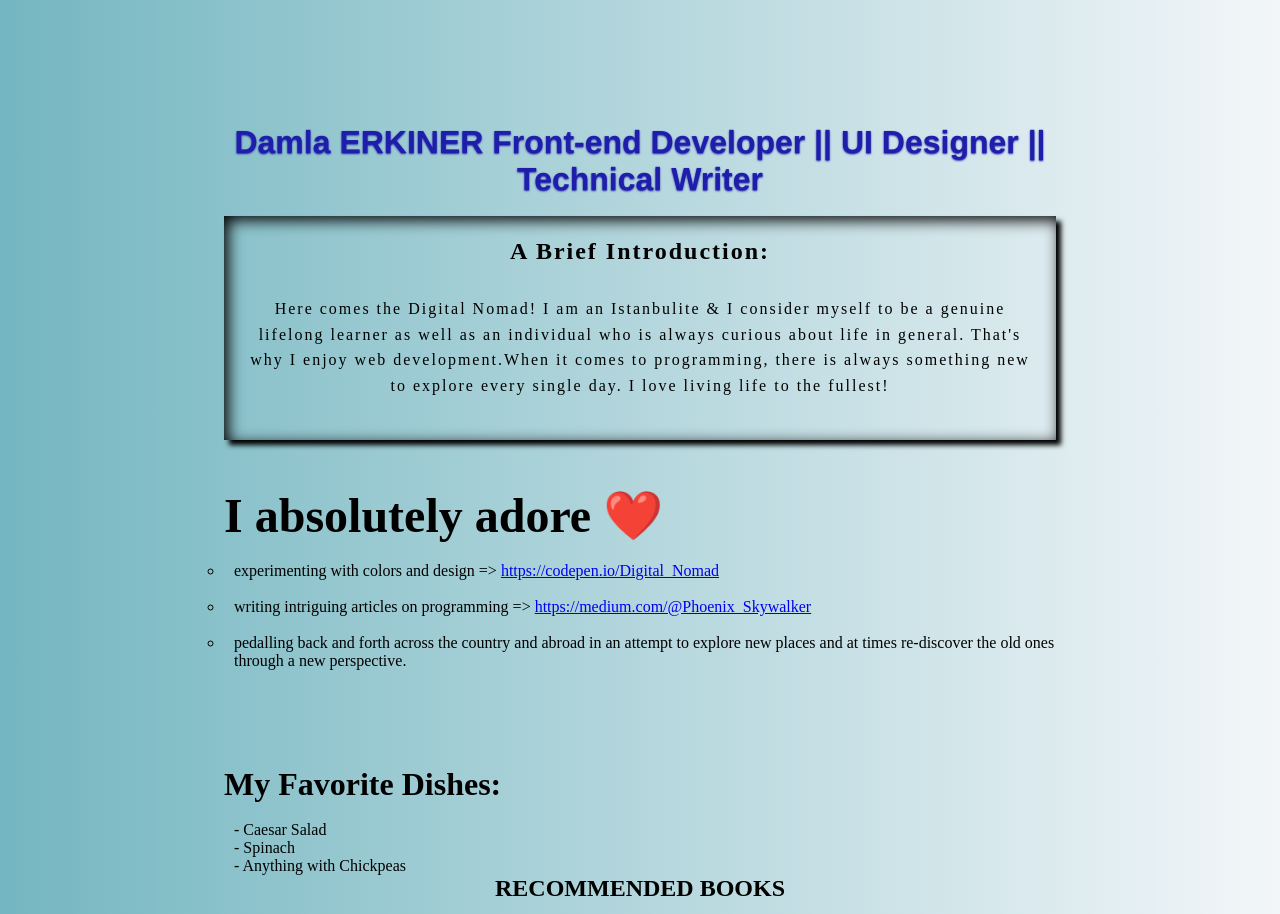
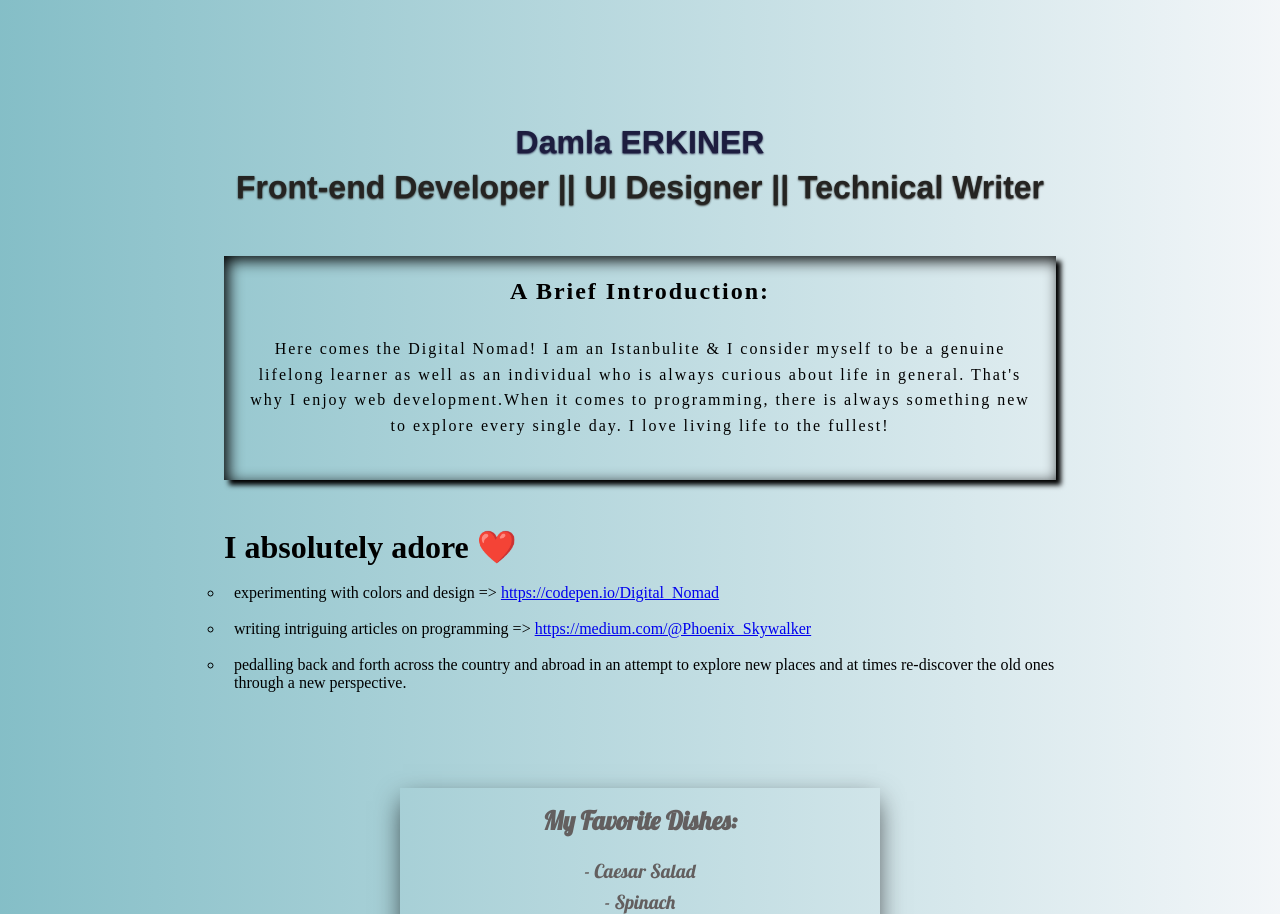
Before and after one commit to derkiner/Iyzico_Practicum_Frontend-Projects, a plain HTML site: page Week_1/Assignment_2_HTML/index.html in a window 1280 px wide. Shown: the part 100-1014 px from the top of the page. Drawn offline with Linux system fonts and the light colour scheme.

Commit message:
Update style.css

```diff
--- a/Week_1/Assignment_2_HTML/style.css
+++ b/Week_1/Assignment_2_HTML/style.css
@@ -1,5 +1,8 @@
+/* GOOGLE FONTS IMPORT */
 @import url("https://fonts.googleapis.com/css2?family=Lobster&display=swap");
 
+
+/* GENERAL CONTENT */
 *,
 ::after,
 ::before {
@@ -11,21 +14,55 @@
 body {
   background-image: linear-gradient(
     to right,
-    rgba(81, 164, 177, 0.8),
+    rgba(102, 174, 185, 0.8),
     rgba(240, 244, 247, 0.8)
   );
   font-family: "Times New Roman", Times, serif;
+}
+
+p {
+  text-align: center;
+}
+
+.wrapper {
+  display: grid;
+  grid-template-columns: 1fr 1fr 1fr;
+  text-align: center;
+}
+
+
+/* MAIN CONTAINER */
+.container {
+  margin: 0 auto;
+  padding: 14rem;
 }
 
 #title {
   text-shadow: 0 1px 2px;
   text-align: center;
   font-family: "Franklin Gothic Medium", "Arial Narrow", Arial, sans-serif;
-  color: rgb(30, 30, 171);
+  color: rgb(29, 29, 63);
 }
 
-#love {
-  font-size: 3rem;
+#title span {
+  display: block;
+  color: #252422;
+  padding: 0.5rem;
+  margin-bottom: 1.5rem;
+}
+
+
+/* ABOUT */
+.about {
+  margin-bottom: 3rem;
+  box-shadow: 2px 2px 2px 2px rgba(0, 0, 0, 0.6);
+  padding: 1rem;
+  letter-spacing: 2px;
+  line-height: 1.6;
+  -webkit-box-shadow: 5px 5px 5px 0px #000000, inset 4px 4px 15px 0px #000000,
+    5px 5px 15px 5px rgba(0, 0, 0, 0);
+  box-shadow: 5px 5px 5px 0px #000000, inset 4px 4px 15px 0px #000000,
+    5px 5px 15px 5px rgba(0, 0, 0, 0);
 }
 
 #mini-title {
@@ -36,29 +73,15 @@ h2 {
   text-decoration: none;
   text-align: center;
 }
-.container {
-  margin: 0 auto;
-  padding: 14rem;
-}
 
-.about {
-  margin-bottom: 3rem;
-  box-shadow: 2px 2px 4px 2px rgba(0, 0, 0, 0.9);
-  padding: 1rem;
-  letter-spacing: 2px;
-  line-height: 1.6;
-  -webkit-box-shadow: 5px 5px 5px 0px #000000, inset 4px 4px 15px 0px #000000,
-    5px 5px 15px 5px rgba(0, 0, 0, 0);
-  box-shadow: 5px 5px 5px 0px #000000, inset 4px 4px 15px 0px #000000,
-    5px 5px 15px 5px rgba(0, 0, 0, 0);
+
+/* HOBBIES */
+#love {
+  font-size: 2rem;
 }
 
 .hobbies li {
   list-style: circle;
-}
-
-p {
-  text-align: center;
 }
 
 li {
@@ -68,12 +91,31 @@ li {
   margin: 0 auto;
 }
 
-.wrapper {
-  display: grid;
-  grid-template-columns: 1fr 1fr 1fr;
-  text-align: center;
-}
 
+/* EXTRA SPACE */
 .space {
   height: 2rem;
 }
+
+
+/* FAVORITE DISHES */
+.dish-container {
+  width: 30rem;
+  height: 12rem;
+  margin: 0 auto;
+  text-align: center;
+  box-shadow: 0px 10px 25px -3px rgba(0, 0, 0, 0.7);
+  font-family: "Lobster", cursive;
+  color: #635f5f;
+  padding: 1rem;
+  margin-bottom: 7rem;
+}
+
+.dish-container h1 {
+  font-size: 1.6rem;
+}
+
+.dish-container ol li {
+  padding: 0.2rem;
+  font-size: 1.2rem;
+}
```
